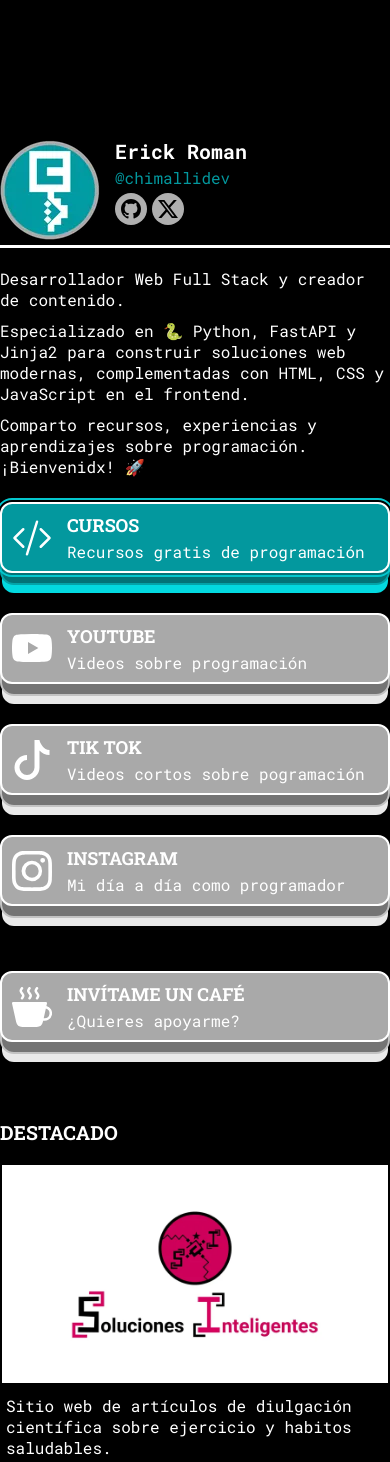
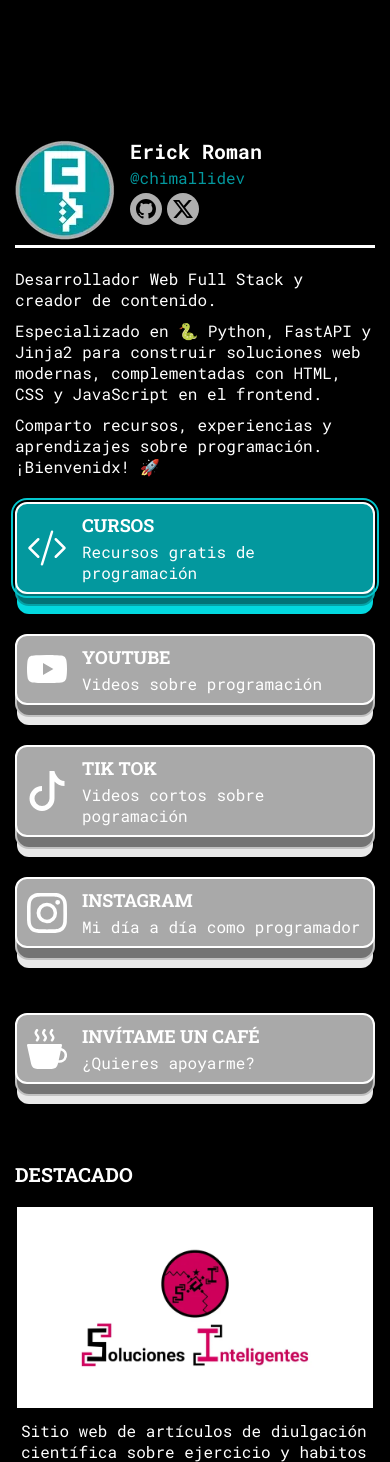
Before and after one commit to chimallidev/chimallidev_links_2, a FastAPI app: page / in a window 390 px wide. Shown: the top 1462 px of the page. Run offline with FastAPI, Linux system fonts and the light colour scheme.

Commit message:
Organizar el contenido en móviles

```diff
--- a/app/static/css/base_style.css
+++ b/app/static/css/base_style.css
@@ -85,7 +85,7 @@
 
 @media (max-width: 768px) {
     .base__content {
-        grid-template-columns: 1fr;
-        grid-template-areas: "principal";
+        grid-template-columns: 15px 1fr 15px;
+        grid-template-areas: ". principal .";
     }
 }
```
